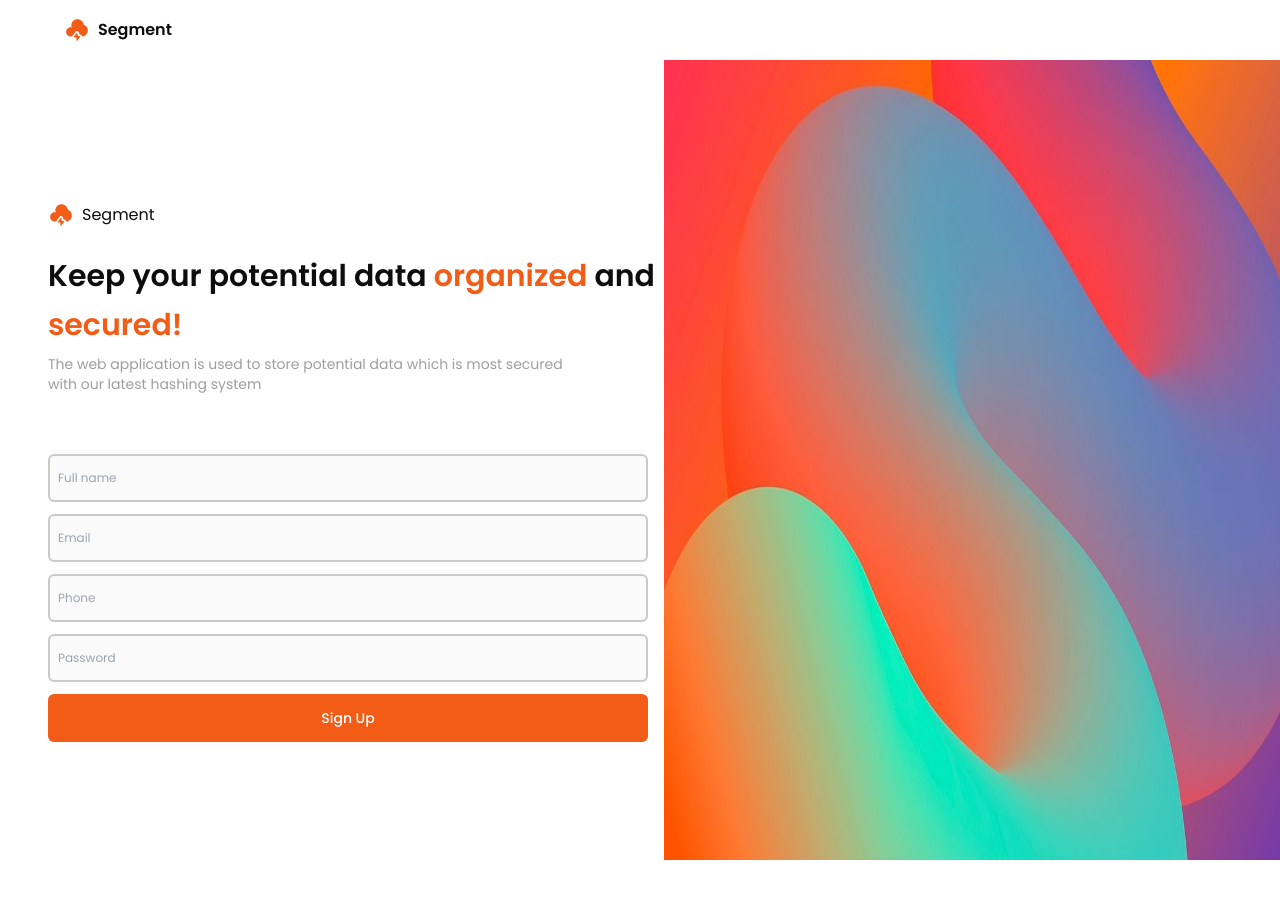
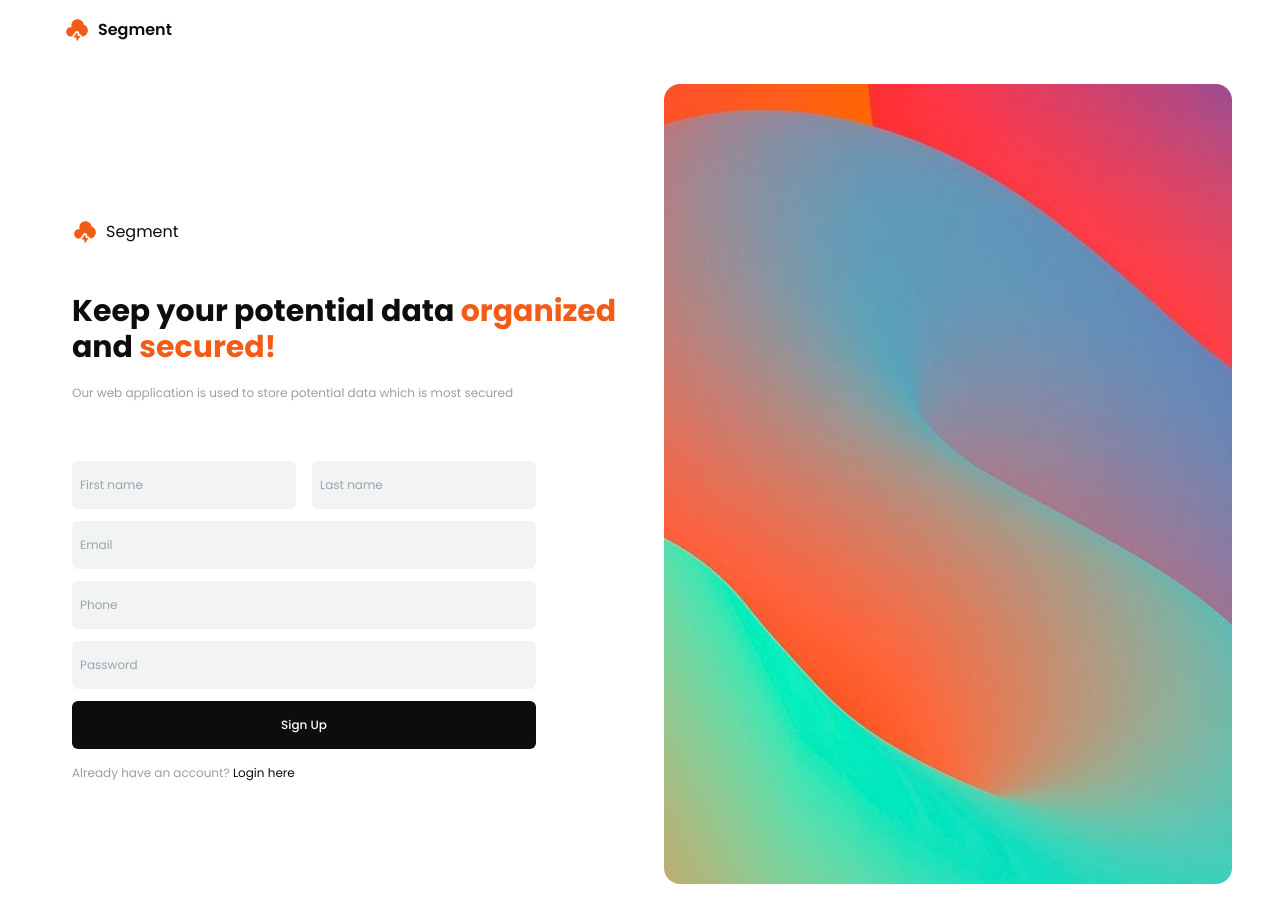
Before and after one commit to mohamed8270/segment, a Next.js app: page /signup in a window 1280 px wide. Before the commit the page ends 860 px from the top, so only its background shows below. Built offline with nearby package versions, Linux system fonts and the light colour scheme.

Commit message:
login route and backend updating

```diff
--- a/app/signup/page.tsx
+++ b/app/signup/page.tsx
@@ -1,26 +1,46 @@
+'use client';
+
 import React from 'react'
 import Image from 'next/image'
+import Link from 'next/link'
+import { useRouter } from 'next/navigation'
+import axios from 'axios';
 
 const SignupPage = () => {
+    const router = useRouter();
+    const [user, setUser] = React.useState({firstname: "", lastname: "", email: "", phone: "", password: ""});
+    const SignUp = async () => {
+        try {
+            const signupRoute = String(process.env.SIGNUP_ROUTE);
+            const res = await axios.post(signupRoute);
+            router.push('/login');
+        } catch (e: any) {
+            console.log("Can't create user, Please try again later", e.message);
+        }
+    }
   return (
-    <div className='flex justify-center items-center min-h-screen'>
-        <div className='flex-1 justify-start items-center pl-12'>
-            <div className='flex items-center gap-2 my-6'>
+    <div className='md:flex justify-center items-center md:min-h-screen mx-6'>
+        <div className='md:flex-1 justify-start items-center md:pl-12'>
+            <div className='flex items-center gap-2 my-12'>
               <Image src='/icons/cloud-logo.svg' alt='logo' width={26} height={26} className='fill-sblack' />
               <p className='text-md text-sblack font-poppins font-regular'>Segment</p>
             </div>
-            <h1 className='text-3xl font-poppins font-semibold text-sblack leading-relaxed'>Keep your potential data <span className='text-sorange'>organized</span> and <span className='text-sorange'>secured!</span></h1>
-            <p className='text-sm font-poppins font-regular text-sblack text-opacity-40 my-1'>The web application is used to store potential data which is most secured <br/> with our latest hashing system</p>
-            <div className='mt-[60px] flex-row gap-3'>
-                <input type="text" placeholder='Full name' className='h-12 w-[600px] bg-sgrey bg-opacity-30 text-xs font-poppins font-regular text-sblack border-2 border-sblack border-opacity-20 hover:border-sblack hover:border-opacity-30 outline-none pl-2 rounded-md' />
-                <input type="mail" placeholder='Email' className='my-3 h-12 w-[600px] bg-sgrey bg-opacity-30 text-xs font-poppins font-regular text-sblack border-2 border-sblack border-opacity-20 hover:border-sblack hover:border-opacity-30 outline-none pl-2 rounded-md' />
-                <input type="phone" placeholder='Phone' className='h-12 w-[600px] bg-sgrey bg-opacity-30 text-xs font-poppins font-regular text-sblack border-2 border-sblack border-opacity-20 hover:border-sblack hover:border-opacity-30 outline-none pl-2 rounded-md' />
-                <input type="password" placeholder='Password' className='my-3 h-12 w-[600px] bg-sgrey bg-opacity-30 text-xs font-poppins font-regular text-sblack border-2 border-sblack border-opacity-20 hover:border-sblack hover:border-opacity-30 outline-none pl-2 rounded-md' />
+            <h1 className='md:text-3xl sm:text-2xl font-poppins font-bold text-sblack leading-relaxed'>Keep your potential data <span className='text-sorange'>organized</span> and <span className='text-sorange'>secured!</span></h1>
+            <p className='text-xs font-poppins font-regular text-sblack text-opacity-40 my-5'>Our web application is used to store potential data which is most secured</p>
+            <div className='mt-[60px] flex-row'>
+                <div className='flex justify-start items-center gap-4'>
+                    <input value={user.firstname} onChange={(e) => setUser({...user, firstname: e.target.value})} type="text" placeholder='First name' className='h-12 w-56 bg-sgrey bg-opacity-70 text-xs font-poppins font-regular text-sblack outline-none pl-2 rounded-md' />
+                    <input value={user.lastname} onChange={(e) => setUser({...user, lastname: e.target.value})} type="text" placeholder='Last name' className='h-12 w-56 bg-sgrey bg-opacity-70 text-xs font-poppins font-regular text-sblack outline-none pl-2 rounded-md' />
+                </div>
+                <input value={user.email} onChange={(e) => setUser({...user, email: e.target.value})} type="mail" placeholder='Email' className='my-3 h-12 md:w-[464px] w-full bg-sgrey bg-opacity-70 text-xs font-poppins font-regular text-sblack outline-none pl-2 rounded-md' />
+                <input value={user.phone} onChange={(e) => setUser({...user, phone: e.target.value})} type="phone" placeholder='Phone' className='h-12 md:w-[464px] w-full bg-sgrey bg-opacity-70 text-xs font-poppins font-regular text-sblack outline-none pl-2 rounded-md' />
+                <input value={user.password} onChange={(e) => setUser({...user, password: e.target.value})} type="password" placeholder='Password' className='my-3 h-12 md:w-[464px] w-full bg-sgrey bg-opacity-70 text-xs font-poppins font-regular text-sblack outline-none px-2 rounded-md' />
             </div>
-            <button className='h-12 w-[600px] bg-sorange rounded-md text-sm font-poppins font-medium text-swhite'>Sign Up</button>
+            <button className='h-12 md:w-[464px] w-full bg-sblack rounded-md text-xs font-poppins font-medium text-swhite'>Sign Up</button>
+            <h1 className='text-xs font-poppins font-regular text-sblack text-opacity-40 my-4'>Already have an account? <Link href='/'><span className='text-sblack'>Login here</span></Link> </h1>
         </div>
-        <div className='flex-1 justify-end items-center'>
-            <img src="/images/gradient.jpg" alt="signup" className='h-screen'  />
+        <div className='md:flex-1 justify-end items-center md:m-6 rounded-lg'>
+            <img src="/images/gradient.jpg" alt="signup" className='md:h-screen rounded-2xl object-cover'  />
         </div>
     </div>
   )
```
Also changed, not shown: app/api/users/login/route.ts (added), app/api/users/signup/route.ts (added), lib/models/userModel.ts (added), 1 other file (tests, documents, lock files or other folders).
